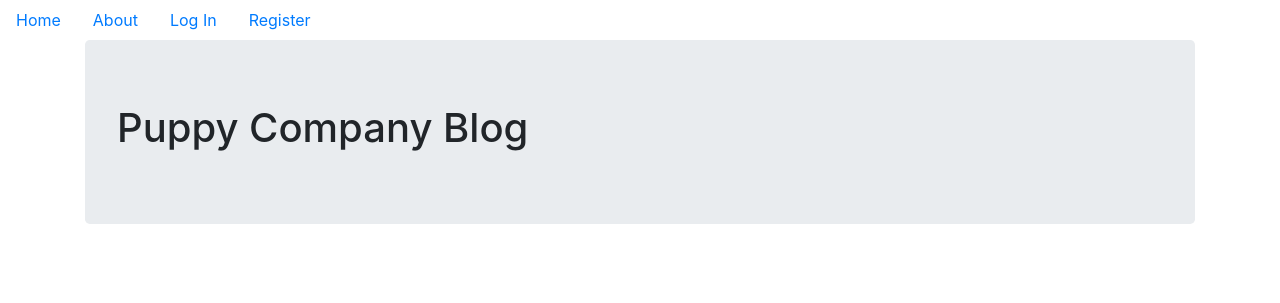
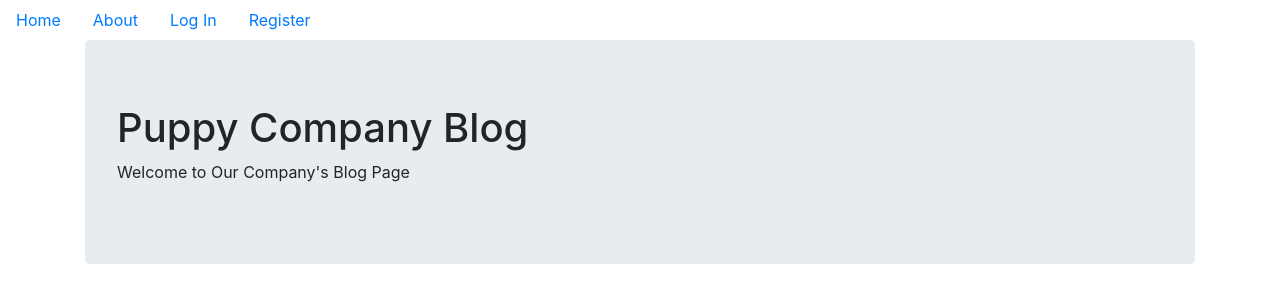
Before and after one commit to sgwired/large_flask, a Flask app: page / in a window 1280 px wide. Shown: the top 303 px of the page. Run offline with Flask 2, Linux system fonts and the light colour scheme; data that the repository does not hold is empty; parts of the project's set-up code (start-up, migrations or seed data) failed here and were passed over; some libraries are stand-ins or nearby versions.

Commit message:
final touches

```diff
--- a/pupblog/blogposts/views.py
+++ b/pupblog/blogposts/views.py
@@ -10,7 +10,7 @@ blog_posts = Blueprint('blog_posts', __name__)
 @blog_posts.route('/crate', methods=['GET', 'POST'])
 @login_required
 def create_post():
-  form BlogPostForm()
+  form = BlogPostForm()
 
   if form.validate_on_submit():
 
@@ -54,7 +54,7 @@ def update_post(blog_post_id):
     flash('Blog Post Updated')
     return redirect(url_for('blog_posts.blog_post',blog_post_id=blog_post_id))
 
-  elif request.method = 'GET':
+  elif request.method == 'GET':
     form.title.data = blog_post.title
     form.text.data = blog_post.text
 
--- a/pupblog/core/views.py
+++ b/pupblog/core/views.py
@@ -1,10 +1,13 @@
 from flask import render_template, request, Blueprint, abort
+from pupblog.models import BlogPost
 
 core = Blueprint('core', __name__)
 
 @core.route('/')
 def index():
-  return render_template('index.html')
+  page = request.args.get('page', 1, type=int)
+  blog_posts = BlogPost.query.order_by(BlogPost.date.desc()).paginate(page=page, per_page=10)
+  return render_template('index.html', blog_posts=blog_posts)
 
 @core.route('/info')
 def info():
--- a/pupblog/templates/base.html
+++ b/pupblog/templates/base.html
@@ -27,7 +27,7 @@
       <a href="{{url_for('users.account')}}">Account</a>
     </li>
     <li class="nav-link">
-      <a href="{{url_for('core.index')}}">Create Post</a>
+      <a href="{{url_for('blog_posts.create_post')}}">Create Post</a>
     </li>
     {% else %}
     <li class="nav-link">
--- a/pupblog/templates/index.html
+++ b/pupblog/templates/index.html
@@ -1,6 +1,40 @@
 {% extends "base.html" %}
 {% block content %}
 <div class="jumbotron">
-  <h1>Puppy Company Blog</h1>
+    <h1>Puppy Company Blog</h1>
+    <p>Welcome to Our Company's Blog Page</p>
 </div>
+
+<div class="container">
+
+    {# Go through each blog post #}
+    {% for post in blog_posts.items %}
+
+    <div class="card" >
+
+      <div class="card-body">
+
+
+        <h2><a class="card-title" href="  {{ url_for('blog_posts.blog_post', blog_post_id=post.id) }}">{{ post.title }}</a></h2>
+        <a href="{{ url_for('users.user_posts', username=post.author.username) }}">Written By: {{ post.author.username }}</a>
+        <p>Published on: {{ post.date.strftime('%Y-%m-%d') }}</p>
+        <p class="card-text">{{ post.text[:100] }}...</p>
+        <a href="{{ url_for('blog_posts.blog_post', blog_post_id=post.id) }}" class="btn btn-primary">Read Blog Post</a>
+      </div>
+    </div>
+
+   {% endfor %}
+
+   <nav aria-label="Page navigation example">
+     <ul class="pagination justify-content-center">
+       {% for page_num in blog_posts.iter_pages(left_edge=1, right_edge=1, left_current=1, right_current=2) %}
+          {% if blog_posts.page == page_num %}
+          <li class="page-item disabled">
+            <a class="page-link" href="{{ url_for('core.index', page=page_num) }}">{{ page_num }}</a></li>
+          </li>
+          {% else %}
+            <li class="page-item"><a class="page-link" href="{{ url_for('core.index', page=page_num) }}">{{ page_num }}</a></li>
+          {% endif %}
+      {% endfor %}
+    </nav>
 {% endblock %}
```
Also changed, not shown: pupblog/templates/blog_post.html (+43 -0 lines), pupblog/templates/create_post.html (+21 -0 lines).
